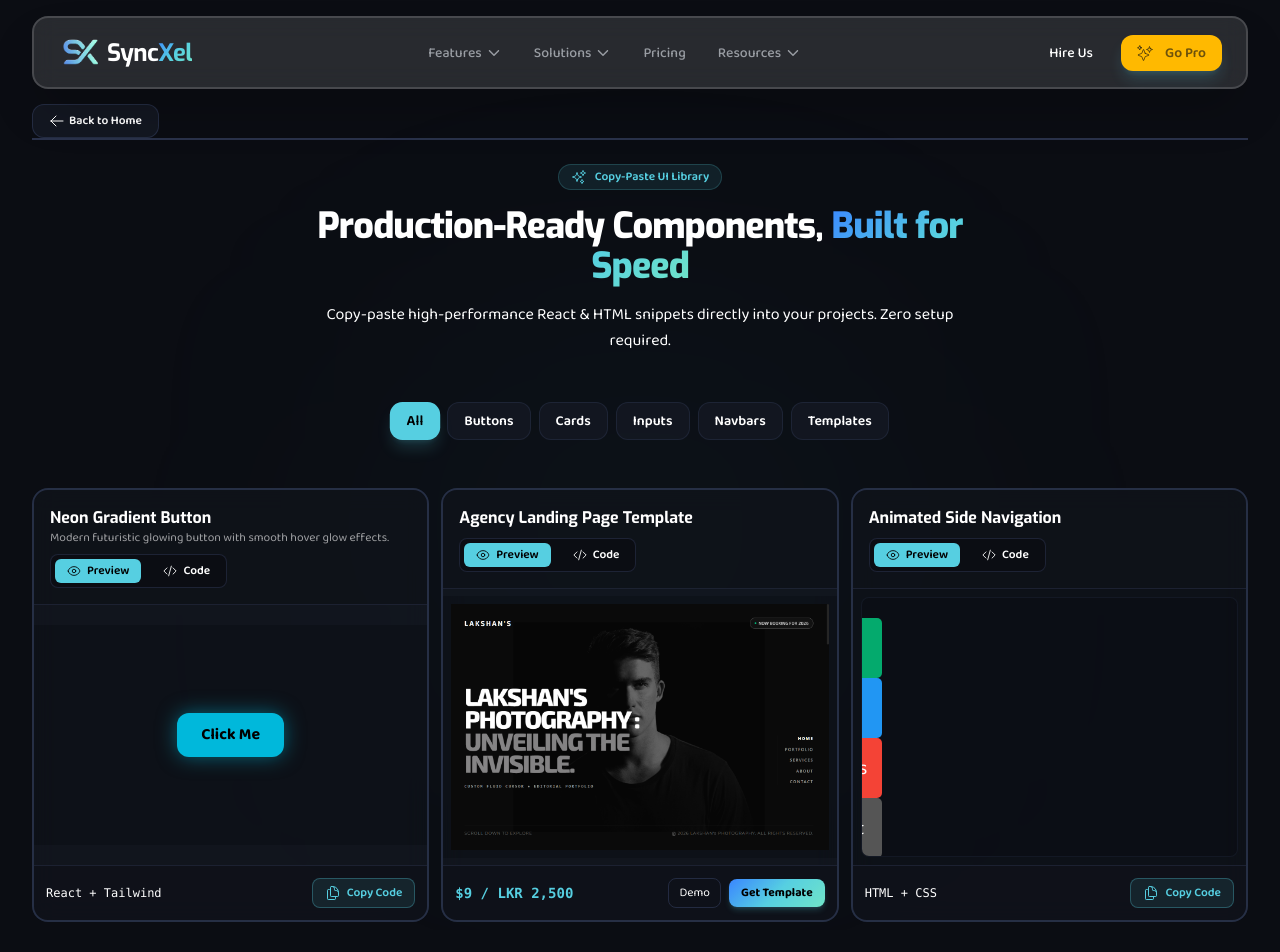
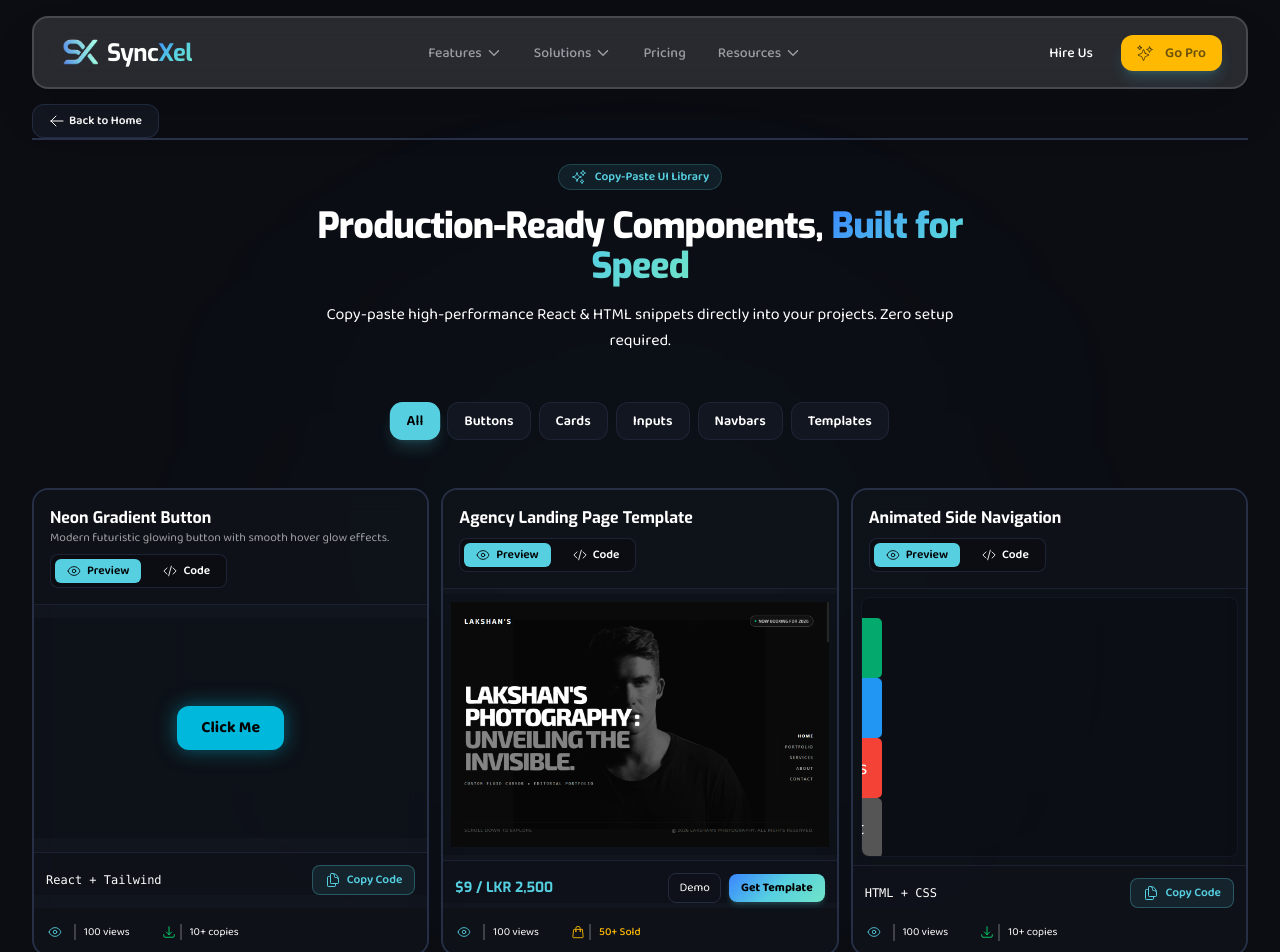
Before and after one commit to lakshan-beast/SyncXel, a React (Vite) app: page /components in a window 1280 px wide. Shown: the top 952 px of the page. Before the commit the page ends 930 px from the top, so only its background shows below. Built offline with nearby package versions, Linux system fonts and the light colour scheme.

Commit message:
fix: enhance component card layout with stats badges for better user engagement

```diff
--- a/src/components/ComponentSections.jsx
+++ b/src/components/ComponentSections.jsx
@@ -9,6 +9,8 @@ import {
   HiOutlineClipboardDocumentCheck,
   HiOutlineArrowRight,
   HiOutlineArrowLeft,
+  HiOutlineArrowDownTray,
+  HiOutlineShoppingBag,
 } from "react-icons/hi2";
 
 export default function AllComponents() {
@@ -114,9 +116,7 @@ export default function AllComponents() {
                   <h3 className="text-white font-bold text-base">
                     {item.title}
                   </h3>
-                  <p className="text-xs text-white/60">
-                    {item.description}
-                  </p>
+                  <p className="text-xs text-white/60">{item.description}</p>
                 </div>
 
                 {/* Preview / Code Toggle Buttons */}
@@ -186,12 +186,12 @@ export default function AllComponents() {
               </div> */}
 
               {/* Card Footer (Dynamic Action: Free vs Paid) */}
-              <div className="p-3 border-t border-syncxel-border/50 bg-syncxel-dark/30 flex items-center justify-between text-xs">
+              <div className="px-3 pt-3 border-t border-syncxel-border/50 bg-syncxel-dark/30 flex items-center justify-between text-xs">
                 {item.isPaid ? (
                   /* 🌟 1. PAID TEMPLATE FOOTER */
                   <>
                     <div className="flex items-center space-x-1.5">
-                      <span className="text-syncxel-cyan font-bold font-mono text-sm">
+                      <span className="text-syncxel-cyan font-bold font-exo text-sm">
                         {item.price || "$9"}
                       </span>
                     </div>
@@ -243,6 +243,36 @@ export default function AllComponents() {
                   </>
                 )}
               </div>
+
+              <div className="flex items-center justify-between px-1.5 py-2 border-b border-syncxel-border/50 bg-syncxel-dark/40">
+                {/* 🌟 STATS BADGES */}
+                <div className="flex items-center space-x-3 text-[11px] text-syncxel-textMuted mt-1 gap-3">
+                  {/* Views Count */}
+                  <span className="flex items-center gap-1 space-x-2 px-2 py-1">
+                    <HiOutlineEye className="w-3.5 h-3.5 text-syncxel-cyan" />
+                    <span className="border-l-2 border-white/20 pl-2">
+                      {item.views || "100"} views
+                    </span>
+                  </span>
+
+                  {/* Free item: Copy Count / Paid item: Sales Count */}
+                  {item.isPaid ? (
+                    <span className="flex items-center space-x-1 text-amber-400 font-medium">
+                      <HiOutlineShoppingBag className="w-3.5 h-3.5" />
+                      <span className="border-l-2 border-white/20 pl-2">
+                        {item.sales || "50+ Sold"}
+                      </span>
+                    </span>
+                  ) : (
+                    <span className="flex items-center space-x-1">
+                      <HiOutlineArrowDownTray className="w-3.5 h-3.5 text-green-400" />
+                      <span className="border-l-2 border-white/20 pl-2">
+                        {item.downloads || "10+"} copies
+                      </span>
+                    </span>
+                  )}
+                </div>
+              </div>
             </div>
           );
         })}
```
